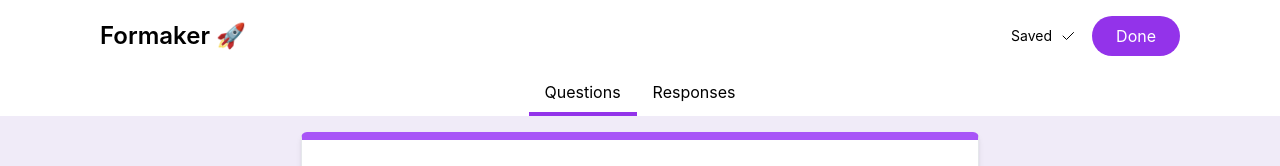
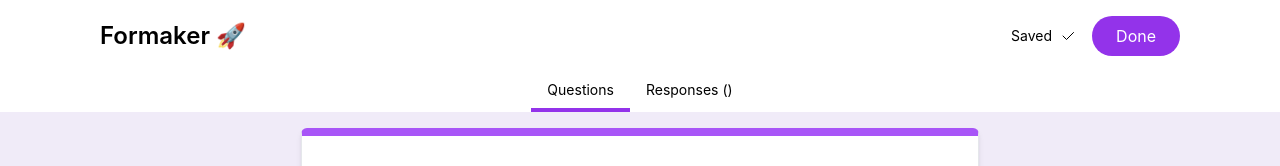
Before and after one commit to DineshRout779/formaker, a React (Vite) app in the folder client/: page /forms/1/edit in a window 1280 px wide. Shown: the top 166 px of the page. Built offline with nearby package versions, Linux system fonts and the light colour scheme; no server answers.

Commit message:
style: UI enhancement ✨

```diff
--- a/client/src/components/EditFormNavbar.jsx
+++ b/client/src/components/EditFormNavbar.jsx
@@ -36,6 +36,8 @@ const EditFormNavbar = ({ formId, form, autoSave }) => {
     }
   }, [autoSave, form, formId, saveForm]);
 
+  // console.log('f: ', form);
+
   return (
     <div>
       <div className='flex py-4 justify-between items-center container-max'>
@@ -67,7 +69,7 @@ const EditFormNavbar = ({ formId, form, autoSave }) => {
           </button>
         </div>
       </div>
-      <div className='flex justify-center items-center'>
+      <div className='flex text-sm justify-center items-center'>
         <NavLink
           className={({ isActive }) =>
             isActive
@@ -86,7 +88,7 @@ const EditFormNavbar = ({ formId, form, autoSave }) => {
           }
           to={`/forms/${formId}/responses`}
         >
-          Responses
+          Responses ({form?.responses ? form.responses.length : null})
         </NavLink>
       </div>
     </div>
```
